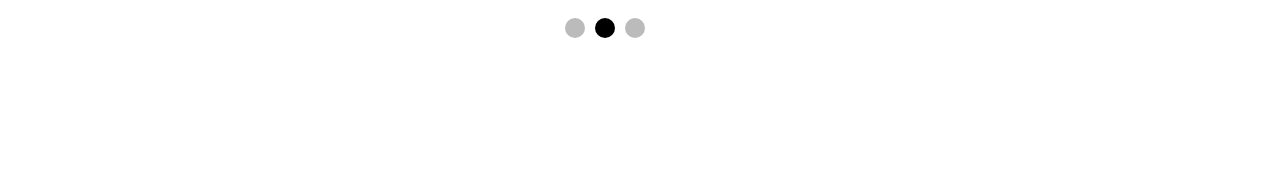
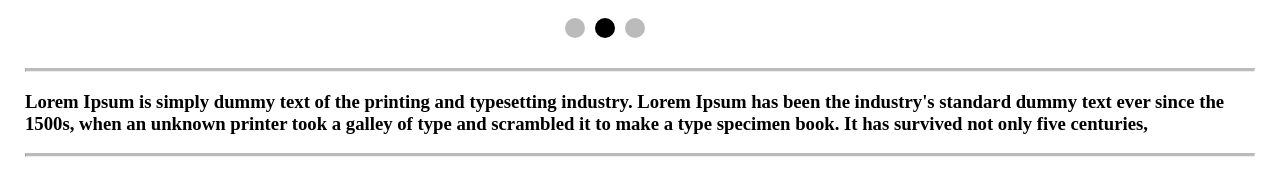
Before and after one commit to akilakavinda99/nextjs-assesment, a Next.js app: page / in a window 1280 px wide. Shown: the part 597-792 px from the top of the page. Built offline with nearby package versions, Linux system fonts and the light colour scheme.

Commit message:
Details section implementation

```diff
--- /dev/null
+++ b/components/Details.js
@@ -0,0 +1,17 @@
+import { Line, Wrapper } from "../styles/styledComponents/DetailsStyles";
+
+export default function Details() {
+  return (
+    <Wrapper>
+      <Line />
+      <h3>
+        Lorem Ipsum is simply dummy text of the printing and typesetting
+        industry. Lorem Ipsum has been the industry's standard dummy text ever
+        since the 1500s, when an unknown printer took a galley of type and
+        scrambled it to make a type specimen book. It has survived not only five
+        centuries,
+      </h3>
+      <Line />
+    </Wrapper>
+  );
+}
--- a/pages/index.js
+++ b/pages/index.js
@@ -1,3 +1,4 @@
+import Details from "../components/Details";
 import Header from "../components/Header";
 import NavBar from "../components/NavBar";
 import Slider from "../components/Slider";
@@ -8,6 +9,7 @@ export default function Home() {
       <Header />
       <NavBar />
       <Slider />
+      <Details />
     </>
   );
 }
--- /dev/null
+++ b/styles/styledComponents/DetailsStyles.js
@@ -0,0 +1,11 @@
+import styled from "styled-components";
+
+export const Wrapper = styled.div`
+  margin-left: 25px;
+  margin-right: 25px;
+  margin-top: 30px;
+  margin-bottom: 35px;
+`;
+export const Line = styled.hr`
+  border-top: 3px solid #bbb;
+`;
```
